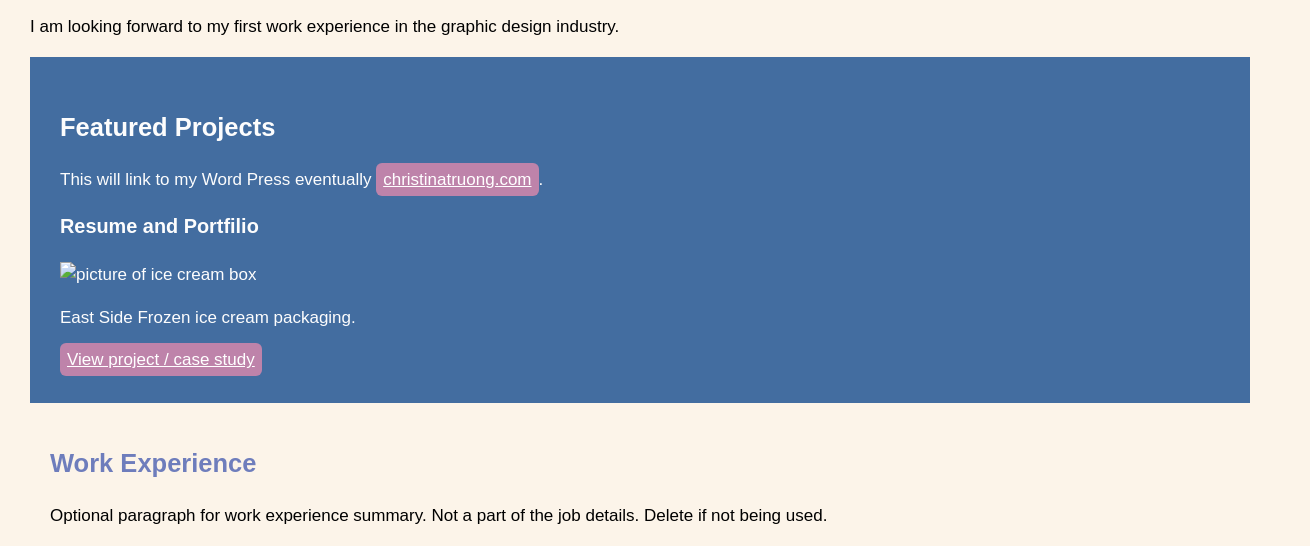
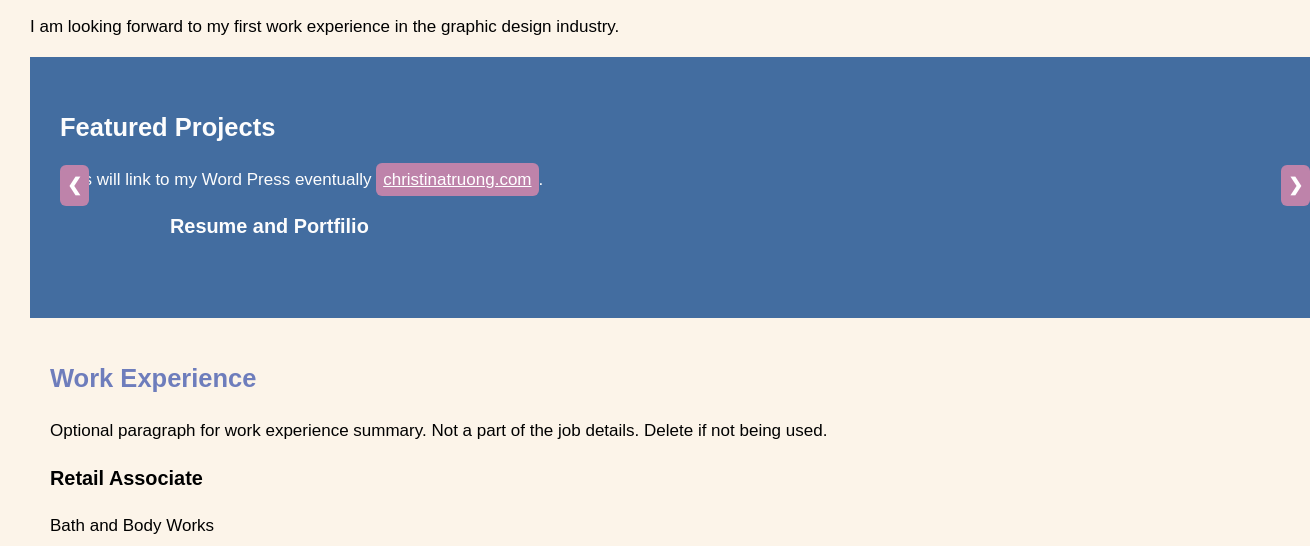
Before and after one commit to Atalyart/ResumeAssignment, a plain HTML site: page index.html in a window 1280 px wide. Shown: the part 238-784 px from the top of the page, 1310 px wide, since content can reach past the window. Drawn offline with Linux system fonts and the light colour scheme.

Commit message:
Add files via upload
attempting to make a carousel

```diff
--- a/index.html
+++ b/index.html
@@ -23,12 +23,37 @@
         <p>This will link to my Word Press eventually <a href="http://christinatruong.com">christinatruong.com</a>.</p>
 
         <!-- Copy the whole <section> block to add more projects. -->
-        <section>
-          <h3>Resume and Portfilio</h3>
-          <img src="images/Perfected Mockup.png" alt="picture of ice cream box">
-          <p> East Side Frozen ice cream packaging.</p>
-          <a href="#" target="_blank">View project / case study</a>
-        </section>
+            <section>
+              <Div class="carousel">
+              <h3> Resume and Portfilio</h3>
+              <div class="mySlides fade">
+              <img src="images/Flyer with winged eagle.pdf" alt="soccer Flyer">
+              <div class="caption"> Wake Tech Womens soccer ad. </div>
+              <a href="#" target="_blank">View project / case study</a>
+            </Div>
+            </section>
+
+            <section>
+              <Div class="carousel">
+                <div class="mySlides fade">
+              <img src="images/Sigler-Pjt3.png" alt="NC Zoo Flyer">
+              <div class="caption"> North Carolina animal ad. </div>
+            </Div>
+            </section>
+
+            <section>
+              <Div class="carousel">
+                <div class="mySlides fade">
+              <img src="images/Perfected Mockup.png" alt="Ice cream box Mockup">
+              <div class="caption"> East Side Frozen packaging. </div>
+            </Div>
+            </section>
+
+               <!-- Next and previous buttons -->
+                      <a class="prev" onclick="plusSlides(-1)">&#10094;</a>
+                      <a class="next" onclick="plusSlides(1)">&#10095;</a>
+                      </div>
+                      <br>
         <!-- End of Project block. -->
       </section>
 
--- a/resume.css
+++ b/resume.css
@@ -35,7 +35,53 @@
         background-color: rgb(67, 109, 160);
         color: rgb(253, 253, 253);
         padding: 30px;
+        position: relative;
+        width: 100%;
         }
+            .portfolio::after {
+                background-color: inherit;
+                color: inherit;
+                padding: 30px;
+                position:relative;
+                width: 100%;
+                height: 100%;
+                top: 0%;
+                right: 0%;
+                bottom: 0%;
+                left: 0%;
+                transform-origin: bottom-right;
+                transform-origin: skewy(4deg);
+            }
+    .carousel {
+        max-width: 1000px;
+        position: relative;
+        margin: auto;
+    }
+            /* Hide the images by default */
+        .mySlides {
+            display: none;
+        }
+                        /* Next & previous buttons */
+                        .prev, .next {
+                            cursor: pointer;
+                            position: absolute;
+                            top: 50%;
+                            width: auto;
+                            margin-top: -22px;
+                            padding: 16px;
+                            color: white;
+                            font-weight: bold;
+                            font-size: 18px;
+                            transition: 0.6s ease;
+                            border-radius: 0 3px 3px 0;
+                            user-select: none;
+                        }
+                        /* Position the "next button" to the right */
+                .next {
+                    right: 0;
+                    border-radius: 3px 0 0 3px;
+                }
+
         /* links within portfolio
         --------------------------*/
         .portfolio a {
```
